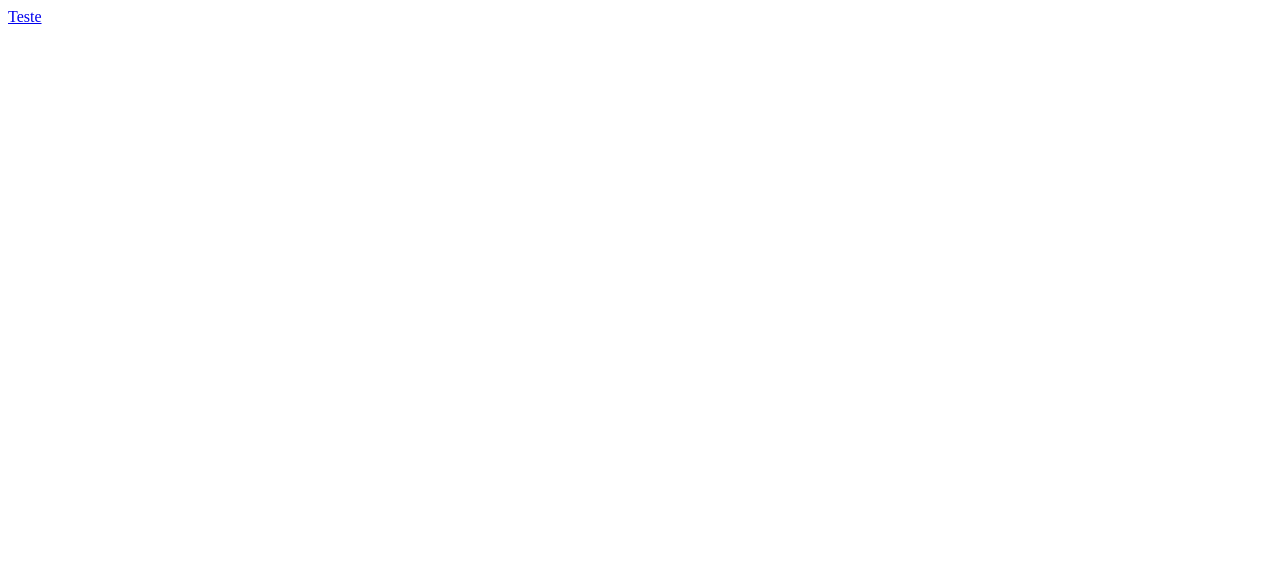
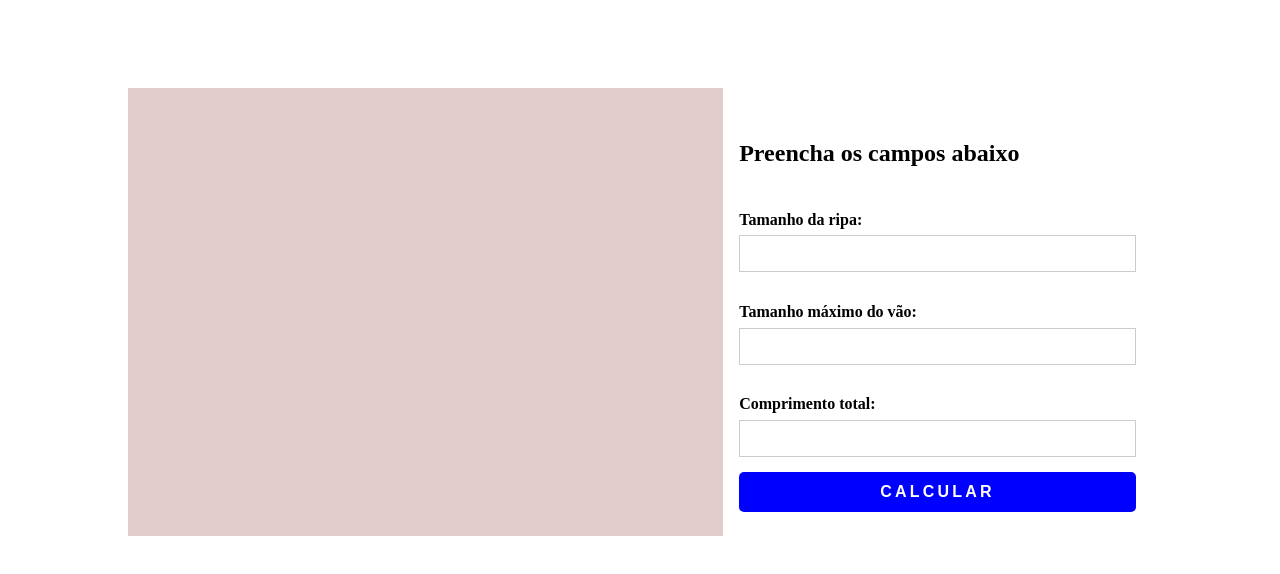
Before and after one commit to Orozimbo1/MSM, a Next.js app: page / in a window 1280 px wide. Shown: the top 574 px of the page. Built offline with nearby package versions, Linux system fonts and the light colour scheme.

Commit message:
Estrutura da página inicial

```diff
--- a/pages/index.js
+++ b/pages/index.js
@@ -10,11 +10,27 @@ export default function Home() {
     <>
       <Head>
         <title>MSM Interiores</title>
-        <meta name="description" content="Generated by create next app" />
+        <meta name="description" content="Joinery support site" />
         <meta name="viewport" content="width=device-width, initial-scale=1" />
         <link rel="icon" href="/favicon.ico" />
       </Head>
-      <Link href={'/teste'}>Teste</Link>
+      <main className={styles.main}>
+        <section className={styles.response}>
+
+        </section>
+        <div>
+          <h2>Preencha os campos abaixo</h2>
+          <form className={styles.form}>
+            <label>Tamanho da ripa:</label>
+            <input type="text" />
+            <label>Tamanho máximo do vão:</label>
+            <input type="text" />
+            <label>Comprimento total:</label>
+            <input type="text" />
+            <input type="submit" value="Calcular" />
+          </form>
+        </div>
+      </main>
     </>
   )
 }
--- a/styles/Home.module.css
+++ b/styles/Home.module.css
@@ -0,0 +1,52 @@
+.main {
+  display: flex;
+  width: 80vw;
+  margin: 0 auto;
+  padding: 5em 2em;
+}
+
+.response {
+  width: 60%;
+  background-color: rgba(172, 110, 110, 0.349);
+}
+
+.main div {
+  width: 40%;
+  padding: 2em 1em 1em;
+}
+
+.form {
+  display: flex;
+  flex-direction: column;
+}
+
+.form label {
+  font-size: 1em;
+  font-weight: 700;
+  padding-top: 1.5em;
+}
+
+.form input {
+  border: 1px solid #ccc;
+  padding: 10px 20px;
+  margin: .5em 0;
+}
+
+.form input[type='submit'] {
+  border: 1px solid transparent;
+  border-radius: 5px;
+  background-color: blue;
+  color: #fff;
+  font-size: 1em;
+  font-weight: 700;
+  letter-spacing: .2em;
+  text-transform: uppercase;
+  cursor: pointer;
+  transition: .3s;
+}
+
+.form input[type='submit']:hover {
+  border: 1px solid blue;
+  background-color: #fff;
+  color: blue;
+}
```
Also changed, not shown: pages/teste.js (deleted, +0 -9 lines).
